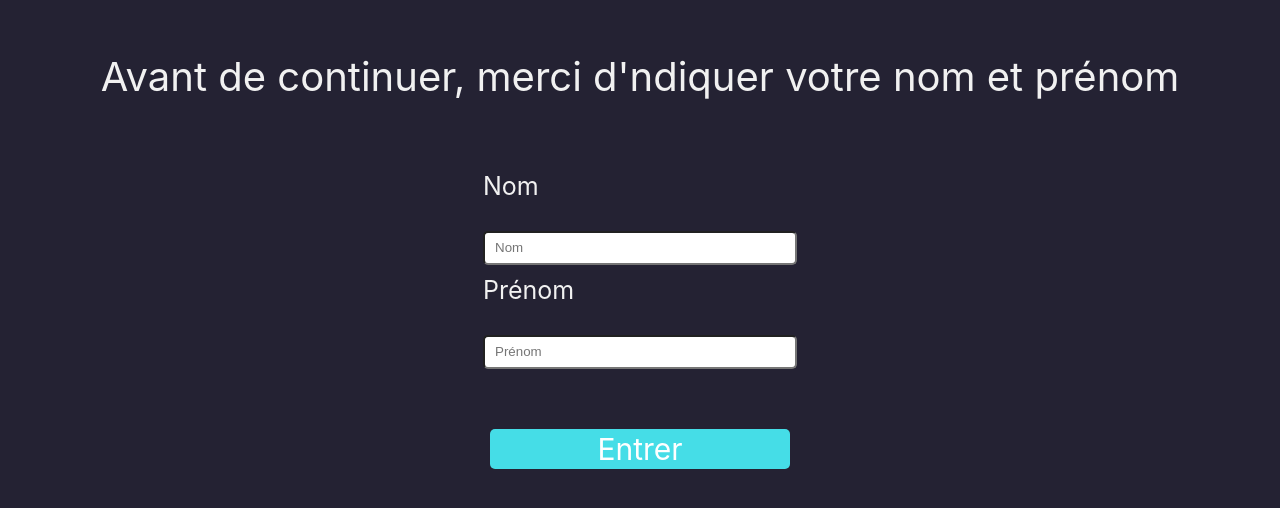
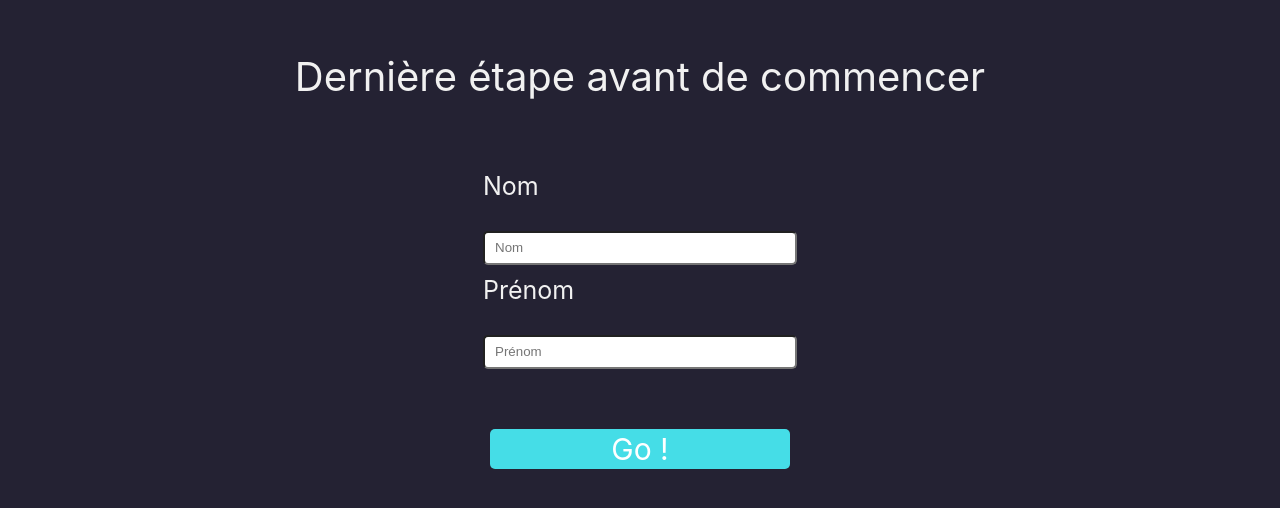
Before and after one commit to ahmedKhaireddine/Quiz-front-end, a React (Create React App) app: page /test in a window 1280 px wide. Shown: the part 120-628 px from the top of the page. Built offline with nearby package versions, Linux system fonts and the light colour scheme; the HTML template or start-up script is replaced by a standard one; a web font is replaced by a local one.

Commit message:
modification du messageet du bouton de PlayerInfos

```diff
--- a/src/components/quiz-interface/PlayerInfos.jsx
+++ b/src/components/quiz-interface/PlayerInfos.jsx
@@ -12,7 +12,7 @@ const Box = styled.div`
     padding: 30px;
 `
 const Message = styled.h1`
-    p{
+    p {
         font-size: 40px;
         font-weight: lighter;
         padding: 40px;
@@ -58,7 +58,7 @@ const PlayerInfos = (props) => {
     return (
         <QuizLayout>
             <Message>
-                <h1><p>Avant de continuer, merci d'ndiquer votre nom et prénom</p></h1>
+                <h1><p>Dernière étape avant de commencer</p></h1>
             </Message>
             <Box>
                 <Form onSubmit={formik.handleSubmit}>
@@ -92,7 +92,7 @@ const PlayerInfos = (props) => {
                         <div>{formik.errors.prenom}</div>
                     ) : null}
 
-                    <Button type="submit">Entrer</Button>
+                    <Button type="submit">Go !</Button>
                 </Form>
             </Box>
         </QuizLayout>
```
